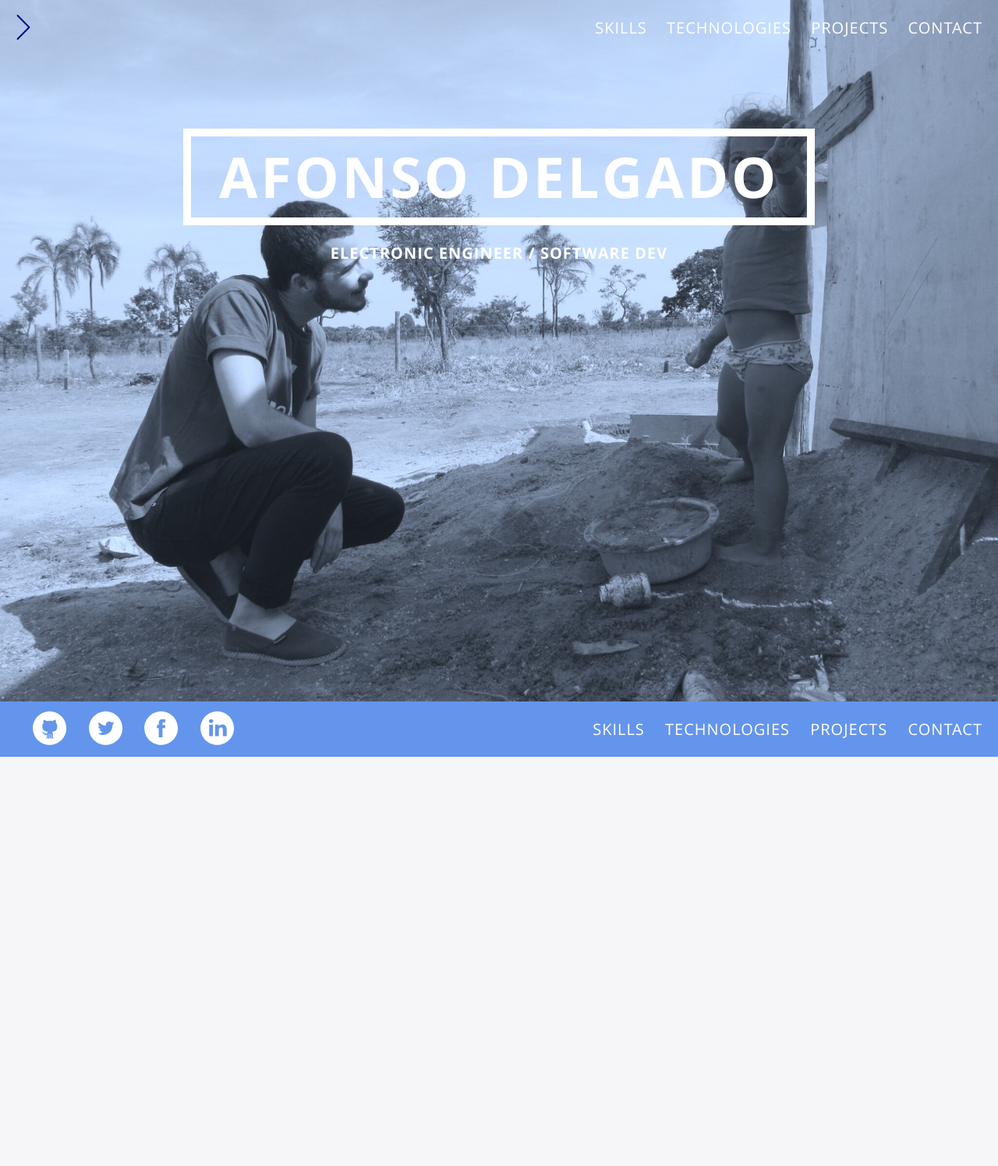
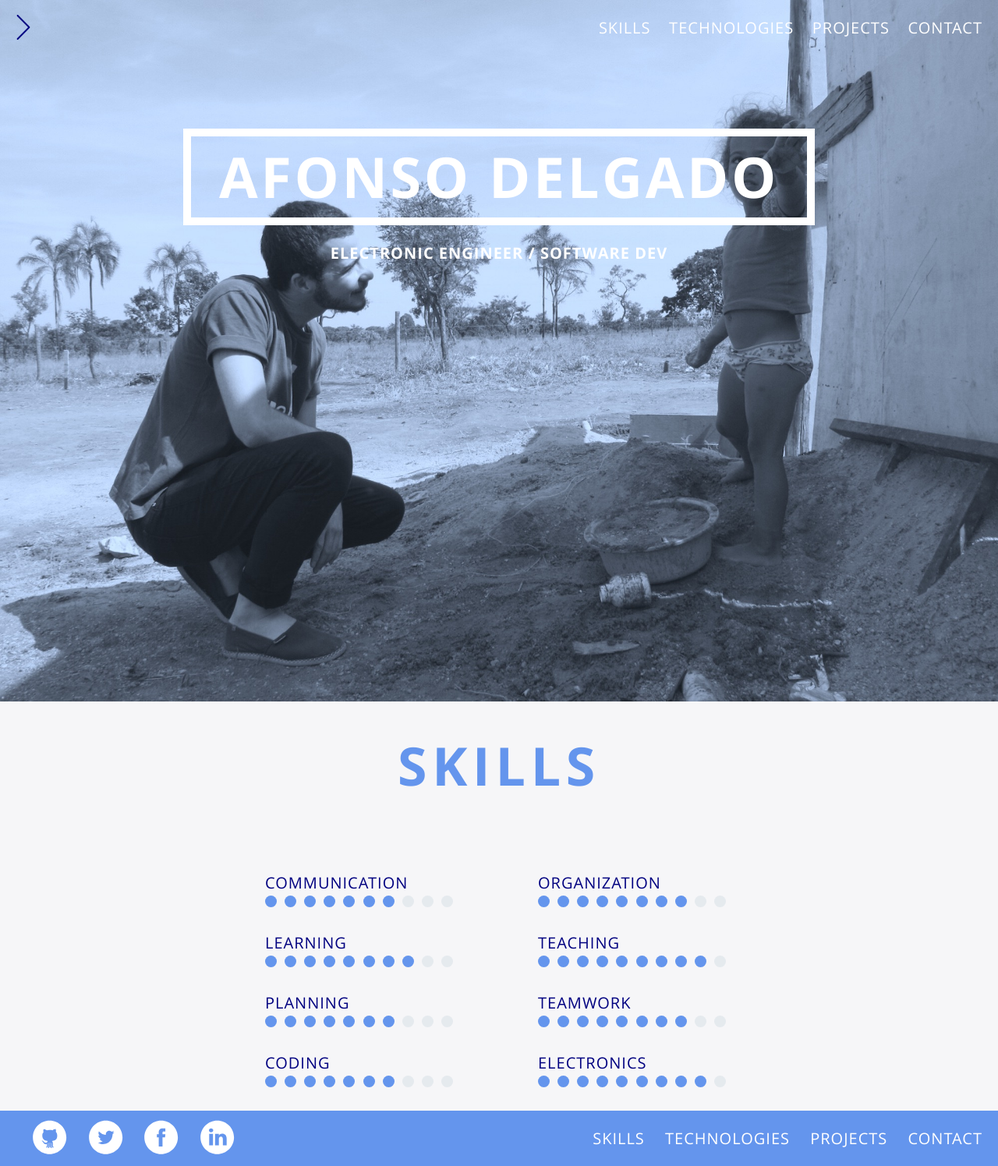
Before and after one commit to afonsodelgado/portfolio-site, a Jekyll site: the page built from index.html, in a window 1280 px wide. Shown: the whole page at 78% size. Built offline with Jekyll 4.4.1, drawn with Linux system fonts in a browser that asks for light colours; before the commit the page ends 971 px from its top, so only the background shows below that.

Commit message:
Adding and styling Skills section.

```diff
--- /dev/null
+++ b/_includes/skills.html
@@ -0,0 +1,72 @@
+<section>
+  <h1>Skills</h1>
+
+  <div class="skill-lockup">
+
+    <div class="skill-unit">
+      <div class="skill-label">Communication</div>
+      <div class="skill-icons skill-7">
+        <span></span><span></span><span></span><span></span><span></span>
+        <span></span><span></span><span></span><span></span><span></span>
+      </div>
+    </div>
+
+    <div class="skill-unit">
+      <div class="skill-label">Organization</div>
+      <div class="skill-icons skill-8">
+        <span></span><span></span><span></span><span></span><span></span>
+        <span></span><span></span><span></span><span></span><span></span>
+      </div>
+    </div>
+
+    <div class="skill-unit">
+      <div class="skill-label">Learning</div>
+      <div class="skill-icons skill-8">
+        <span></span><span></span><span></span><span></span><span></span>
+        <span></span><span></span><span></span><span></span><span></span>
+      </div>
+    </div>
+
+    <div class="skill-unit">
+      <div class="skill-label">Teaching</div>
+      <div class="skill-icons skill-9">
+        <span></span><span></span><span></span><span></span><span></span>
+        <span></span><span></span><span></span><span></span><span></span>
+      </div>
+    </div>
+
+    <div class="skill-unit">
+      <div class="skill-label">Planning</div>
+      <div class="skill-icons skill-7">
+        <span></span><span></span><span></span><span></span><span></span>
+        <span></span><span></span><span></span><span></span><span></span>
+      </div>
+    </div>
+
+    <div class="skill-unit">
+      <div class="skill-label">Teamwork</div>
+      <div class="skill-icons skill-8">
+        <span></span><span></span><span></span><span></span><span></span>
+        <span></span><span></span><span></span><span></span><span></span>
+      </div>
+    </div>
+
+    <div class="skill-unit">
+      <div class="skill-label">Coding</div>
+      <div class="skill-icons skill-7">
+        <span></span><span></span><span></span><span></span><span></span>
+        <span></span><span></span><span></span><span></span><span></span>
+      </div>
+    </div>
+
+    <div class="skill-unit">
+      <div class="skill-label">Electronics</div>
+      <div class="skill-icons skill-9">
+        <span></span><span></span><span></span><span></span><span></span>
+        <span></span><span></span><span></span><span></span><span></span>
+      </div>
+    </div>
+
+  </div>
+
+</section>
--- a/assets/css/2-base/placeholders.sass
+++ b/assets/css/2-base/placeholders.sass
@@ -9,3 +9,8 @@
   letter-spacing: 0.05em
   font-size: 20px
   text-transform: uppercase
+
+%title-letter
+  color: $accent
+  letter-spacing: 0.1em
+  text-transform: uppercase
--- a/assets/css/3-modules/_-modules-index.sass
+++ b/assets/css/3-modules/_-modules-index.sass
@@ -1,2 +1,3 @@
 @import 'header'
 @import 'footer'
+@import 'skills'
--- a/assets/css/3-modules/_header.sass
+++ b/assets/css/3-modules/_header.sass
@@ -12,14 +12,11 @@ header
 
   nav
     float: right
-    font-size: 20px
     margin: 20px 20px 0 25px
 
     a
       padding-left: 20px
-      color: white
-      text-transform: uppercase
-      letter-spacing: 0.05em
+      @extend %menu-letter
 
       &:hover
         color: navy
--- /dev/null
+++ b/assets/css/3-modules/_skills.sass
@@ -0,0 +1,44 @@
+section
+  font-family: 'Open Sans'
+
+  h1
+    @extend %title-letter
+    text-align: center
+
+  .skill-lockup
+    max-width: 700px
+    margin: 100px auto
+    margin-bottom: 0px
+    @extend %menu-letter
+    color: navy
+    //background: pink
+    //text-align: center
+    +clearfix
+
+    .skill-unit
+      width: 300px
+      float: left
+      padding-left: 50px
+
+    .skill-icons
+      font-size: 0
+      margin-bottom: 30px
+
+      span
+        display: inline-block
+        +size(15px)
+        background-color: $accent
+        margin-right: 10px
+        border-radius: 50%
+
+
+      @for $i from 1 through 10
+        &.skill-#{$i} span:nth-child(n+#{$i+1})
+          @extend %skill-color
+
+  @media screen and (max-width: 541px)
+    .skill-lockup
+      width: 270px
+
+  %skill-color
+    background: $bgcolor
--- a/index.html
+++ b/index.html
@@ -15,6 +15,8 @@
 
 {% include header.html %}
 
+{% include skills.html %}
+
 {% include footer.html %}
 
 
```
